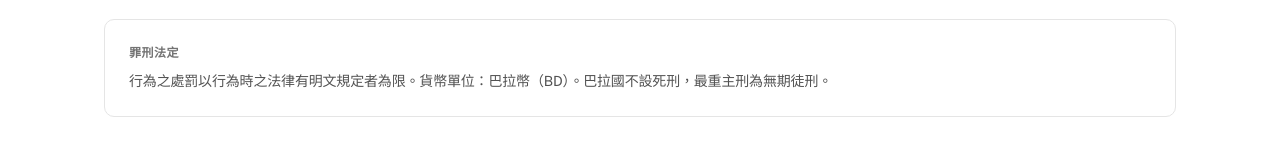
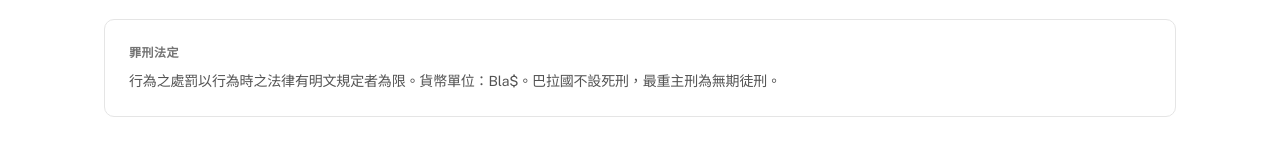
Before and after one commit to illusd-com/balacourt, a Next.js app: page /laws in a window 1280 px wide. Shown: the part 281-429 px from the top of the page. Built offline with nearby package versions, Linux system fonts and the light colour scheme; no server answers.

Commit message:
fix: display currency as Bla$

```diff
--- a/src/app/laws/page.tsx
+++ b/src/app/laws/page.tsx
@@ -39,7 +39,7 @@ export default async function LawsPage() {
         <div className="card" style={{ marginBottom: "2rem" }}>
           <p className="card-label">罪刑法定</p>
           <p className="card-desc">
-            行為之處罰以行為時之法律有明文規定者為限。貨幣單位：巴拉幣（BD）。巴拉國不設死刑，最重主刑為無期徒刑。
+            行為之處罰以行為時之法律有明文規定者為限。貨幣單位：Bla$。巴拉國不設死刑，最重主刑為無期徒刑。
           </p>
         </div>
 
```
